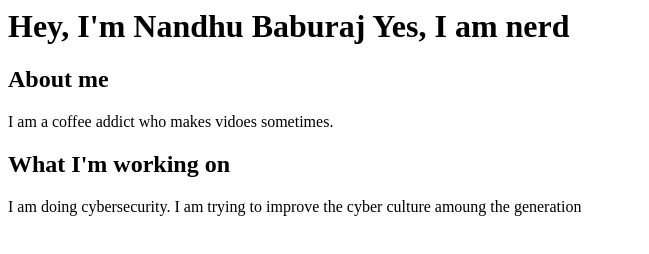
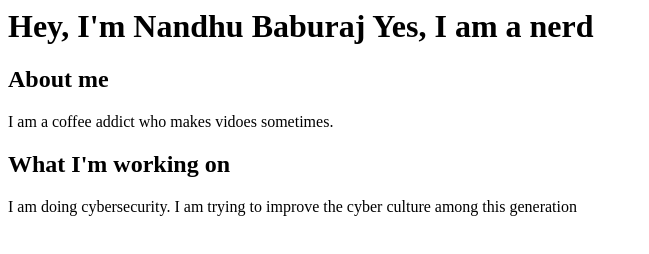
Before and after one commit to nandhuNB/NB, a plain HTML site: page index.html in a window 1280 px wide. Shown: the whole page, without its empty margins (0-649 px from the left). Drawn offline with Linux system fonts and the light colour scheme.

Commit message:
Update index.html

```diff
--- a/index.html
+++ b/index.html
@@ -2,7 +2,7 @@
 <html>
     <h1>
         Hey, I'm Nandhu Baburaj
-        Yes, I am nerd
+        Yes, I am a nerd
     </h1>
     <body>
         <h2>About me</h2>
@@ -11,7 +11,7 @@
         </p>
         <h2>What I'm working on</h2>
         <p>
-            I am doing cybersecurity. I am trying to improve the cyber culture amoung the generation
+            I am doing cybersecurity. I am trying to improve the cyber culture among this generation
         </p>
     </body>
 </html>
```
